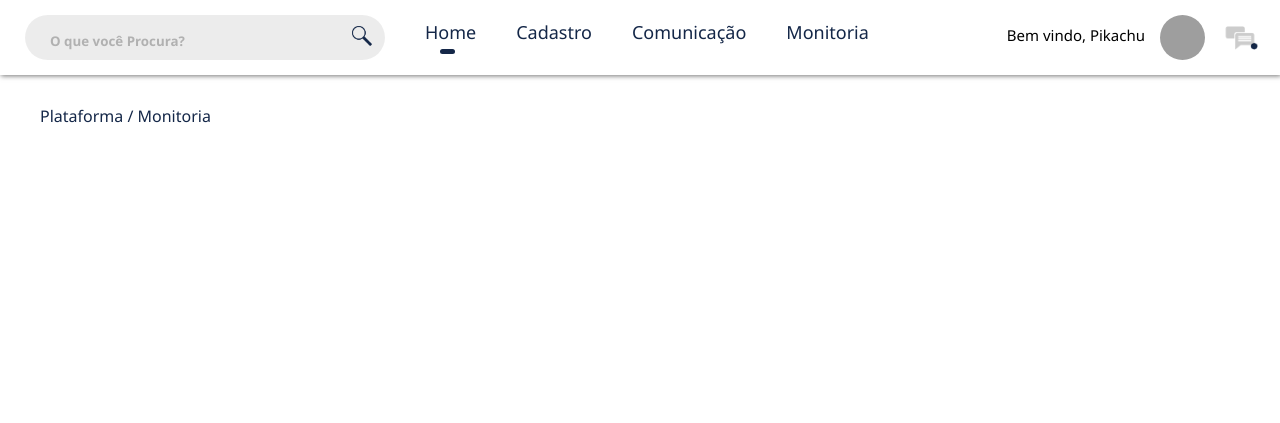
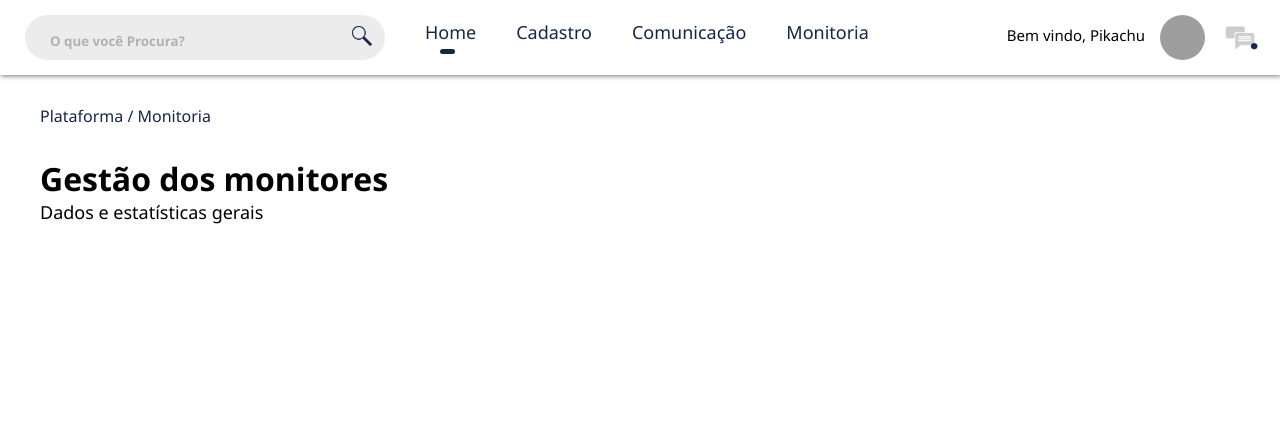
Before and after one commit to Jvictor-7/Treinando-FrontDesign, a PHP site: page /Views/monitoria.php in a window 1280 px wide. Shown: the part 80-503 px from the top of the page. Run offline with PHP 8.4, Linux system fonts and the light colour scheme; grey boxes are pictures that could not be loaded.

Commit message:
Update monitoria.php

```diff
--- a/Views/monitoria.php
+++ b/Views/monitoria.php
@@ -33,7 +33,28 @@
 				height: 100vh;
 				margin: 0 auto;
 			}
+
+			#div_title_pag{
+				display: block;
+				width: calc(100% - 80px);
+				margin: 30px  40px;
+				}
+				#title_pag{
+					font-family: 'segoe ui';
+					font-size: 32px;
+				}
+				#subtitle_pag{
+					font-family: 'segoe ui';
+					font-size: 18px;
+					font-weight: normal;
+				}
+
 		</style>
+
+		<div id="div_title_pag">
+			<h1 id="title_pag">Gestão dos monitores</h1>
+			<h2 id="subtitle_pag">Dados e estatísticas gerais</h2>
+		</div>
     </div>
     <!-- //CENTER -->
 
```
